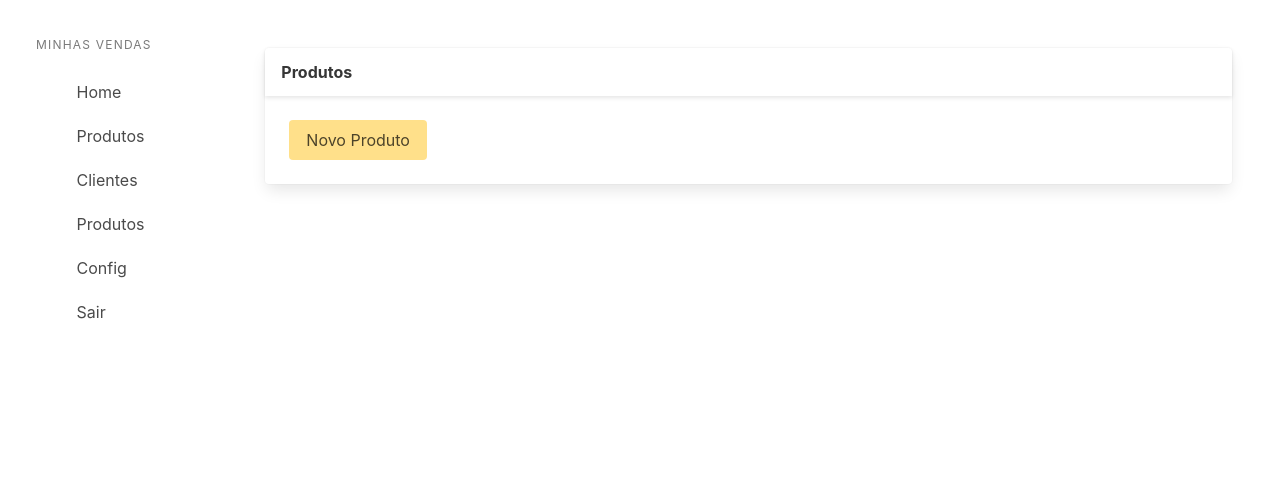
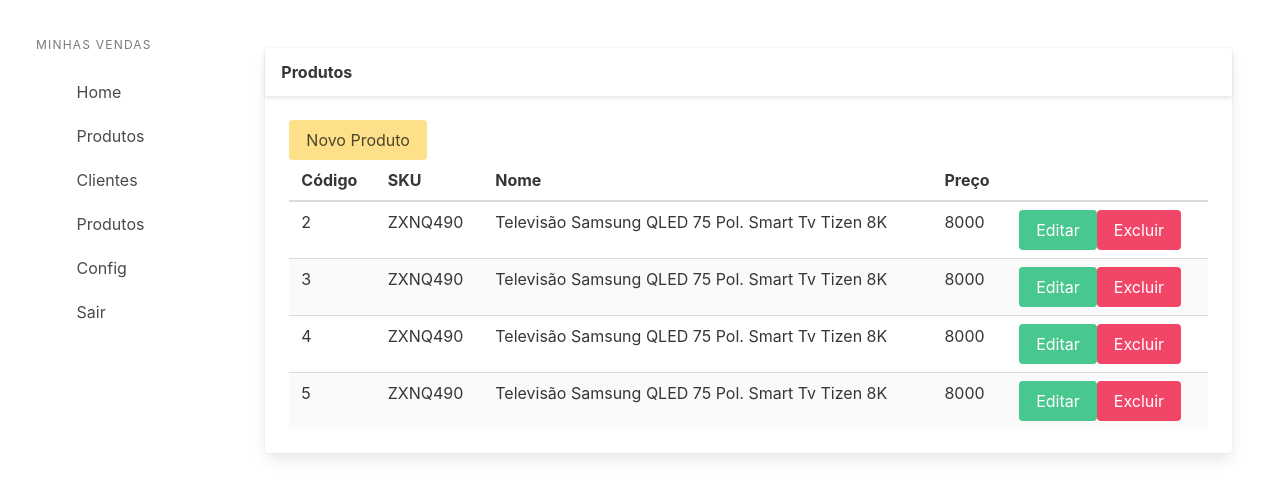
Before and after one commit to Israel-Ferreira/next-spring, a Next.js app in the folder vendas-app/: page /consultas/produtos in a window 1280 px wide. Shown: the top 498 px of the page. Built offline with nearby package versions, Linux system fonts and the light colour scheme.

Commit message:
Componente de Tabela

```diff
--- a/vendas-app/src/components/index.ts
+++ b/vendas-app/src/components/index.ts
@@ -1,5 +1,5 @@
 import Cadastro from './produtos/Cadastro'
-import ListagemProdutos from './produtos/Listagem'
+import {ListagemProdutos} from './produtos/listagem'
 
 
 export { Layout } from './layout'
--- a/vendas-app/src/components/produtos/Listagem.tsx
+++ /dev/null
@@ -1,21 +0,0 @@
-import React from 'react'
-import Link from 'next/link'
-
-import {Layout} from 'components/layout'
-
-const ListagemProdutos : React.FC = props => {
-    return (
-        <Layout title='Produtos'>
-            <Link href={'/cadastros/produtos'}>
-                <button className='button is-warning'>
-                    Novo Produto
-                </button>
-            </Link>
-
-            <br />
-        </Layout>
-    )
-}
-
-
-export default ListagemProdutos
--- /dev/null
+++ b/vendas-app/src/components/produtos/listagem/Listagem.tsx
@@ -0,0 +1,32 @@
+import React from 'react'
+import Link from 'next/link'
+
+import {Layout} from 'components/layout'
+import { ProductsTable } from './ProductsTable'
+import Produto from 'models/produto'
+
+const ListagemProdutos : React.FC = props => {
+
+    const produtos : Produto[] = [
+        {id: 2, nome: "Televisão Samsung QLED 75 Pol. Smart Tv Tizen 8K", sku: "ZXNQ490", descricao: "", preco: 8000},
+        {id: 3, nome: "Televisão Samsung QLED 75 Pol. Smart Tv Tizen 8K", sku: "ZXNQ490", descricao: "", preco: 8000},
+        {id: 4, nome: "Televisão Samsung QLED 75 Pol. Smart Tv Tizen 8K", sku: "ZXNQ490", descricao: "", preco: 8000},
+        {id: 5, nome: "Televisão Samsung QLED 75 Pol. Smart Tv Tizen 8K", sku: "ZXNQ490", descricao: "", preco: 8000}
+    ]
+
+    return (
+        <Layout title='Produtos'>
+            <Link href={'/cadastros/produtos'}>
+                <button className='button is-warning'>
+                    Novo Produto
+                </button>
+            </Link>
+            <br />
+
+            <ProductsTable products={produtos} />
+        </Layout>
+    )
+}
+
+
+export default ListagemProdutos
--- /dev/null
+++ b/vendas-app/src/components/produtos/listagem/ProductTableRow.tsx
@@ -0,0 +1,24 @@
+import React, { Fragment } from 'react'
+import Produto from 'models/produto'
+
+interface ProductTableRowProps {
+    produto: Produto
+}
+
+
+export const ProductTableRow : React.FC<ProductTableRowProps> = ({produto}) => {
+    return (
+        <Fragment>
+            <tr>
+                <td>{produto.id}</td>
+                <td>{produto.sku}</td>
+                <td>{produto.nome}</td>
+                <td>{produto.preco}</td>
+                <td>
+                    <button className='button is-success'>Editar</button>
+                    <button className='button is-danger'>Excluir</button>
+                </td>
+            </tr>
+        </Fragment>
+    )
+}
--- /dev/null
+++ b/vendas-app/src/components/produtos/listagem/ProductsTable.tsx
@@ -0,0 +1,30 @@
+import Produto from 'models/produto'
+import React, { Fragment } from 'react'
+import { ProductTableRow } from './ProductTableRow'
+
+
+interface ProductsTableProps {
+    products: Produto[]
+}
+
+export const ProductsTable : React.FC<ProductsTableProps> = ({products}) => {
+    return (
+        <Fragment>
+            <table className="table is-fullwidth is-striped is-hoverable">
+                <thead>
+                    <th>Código</th>
+                    <th>SKU</th>
+                    <th>Nome</th>
+                    <th>Preço</th>
+                    <th></th>
+                </thead>
+                <tbody>
+                    {
+                        products.map(product => <ProductTableRow key={product.id} produto={product} />)
+                    }
+                </tbody>
+                <tfoot></tfoot>
+            </table>
+        </Fragment>
+    )
+}
--- /dev/null
+++ b/vendas-app/src/components/produtos/listagem/index.ts
@@ -0,0 +1,5 @@
+import ListagemProdutos from "./Listagem";
+
+
+export { ProductsTable } from './ProductsTable'
+export { ListagemProdutos }
```
